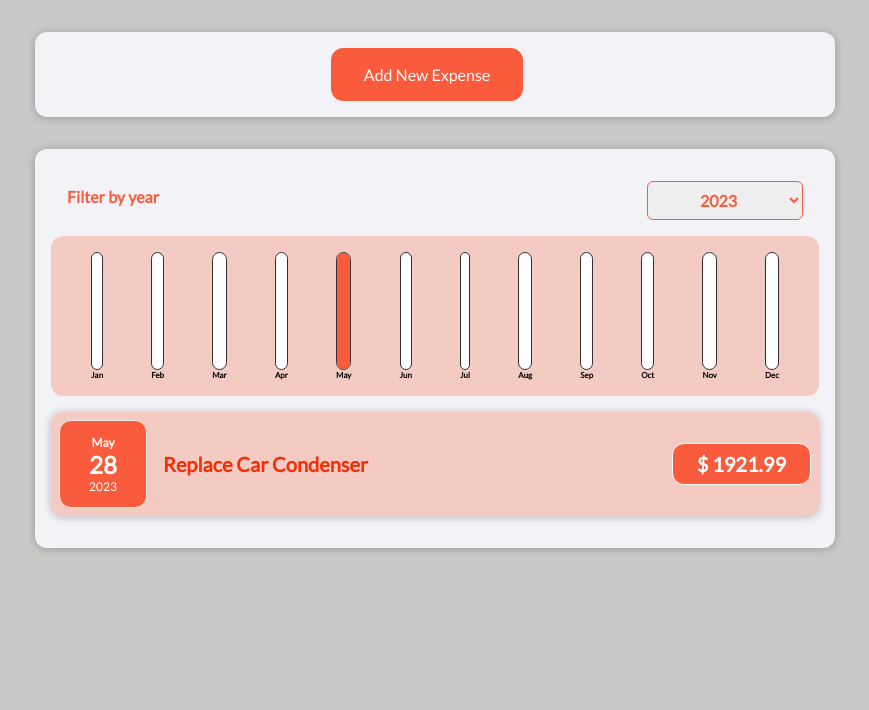
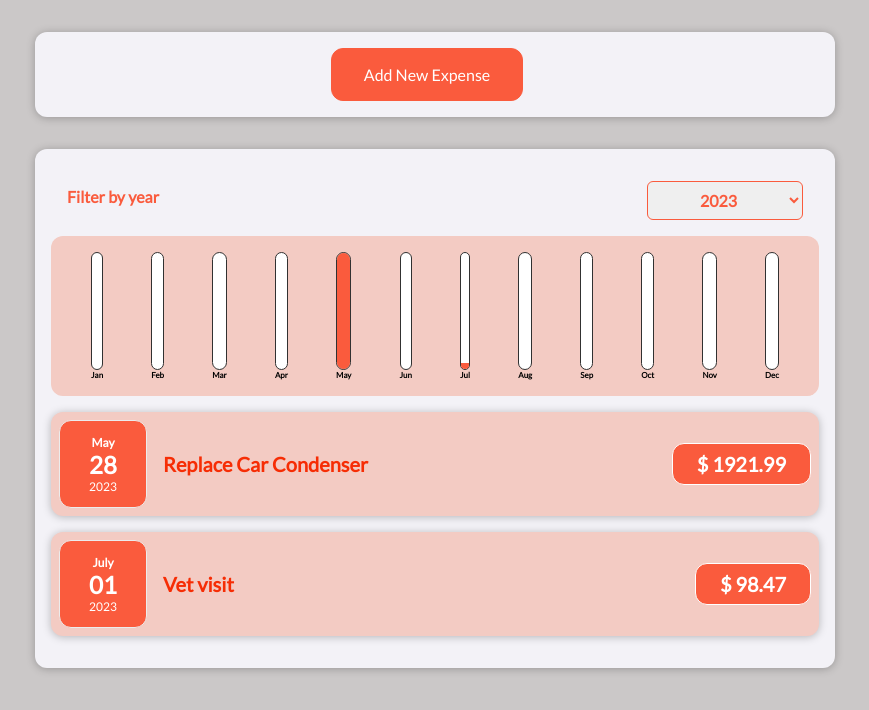
Before and after one commit to JamilleN/ExpenseTracker, a React (Create React App) app: page / in a window 1280 px wide. Shown: the top 710 px of the page, without its empty margins (205-1074 px from the left). Built offline with nearby package versions, Linux system fonts and the light colour scheme.

Commit message:
Update App.js

```diff
--- a/src/App.js
+++ b/src/App.js
@@ -27,6 +27,12 @@ const INITIAL_EXPENSES = [
     amount: 7984.36,
     date: new Date(2022, 8, 15),
   },
+   {
+    id: "e5",
+    title: "Vet visit",
+    amount: 98.47,
+    date: new Date(2023, 6, 1),
+  }
 ];
 
 export default function App() {
```
